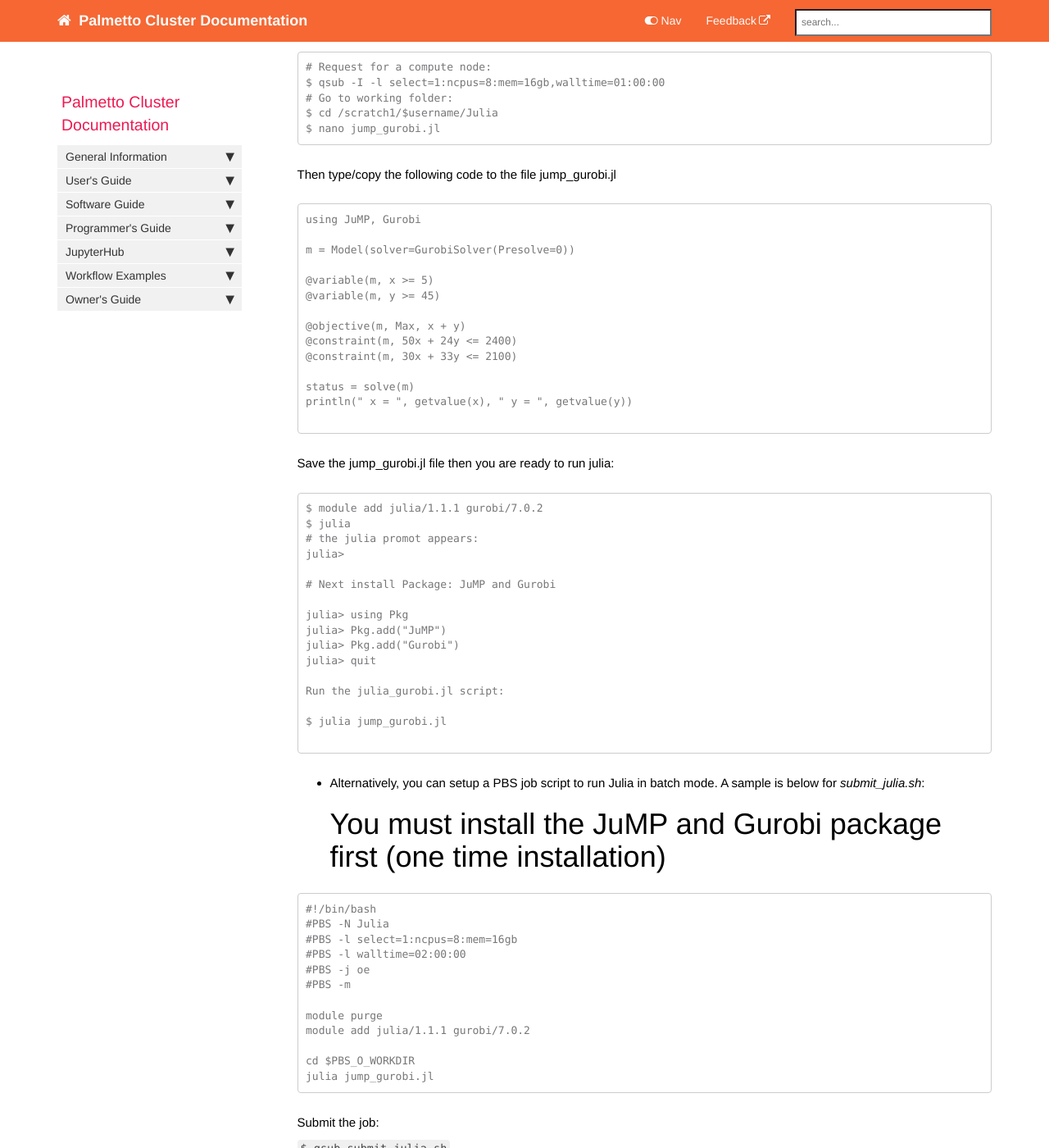
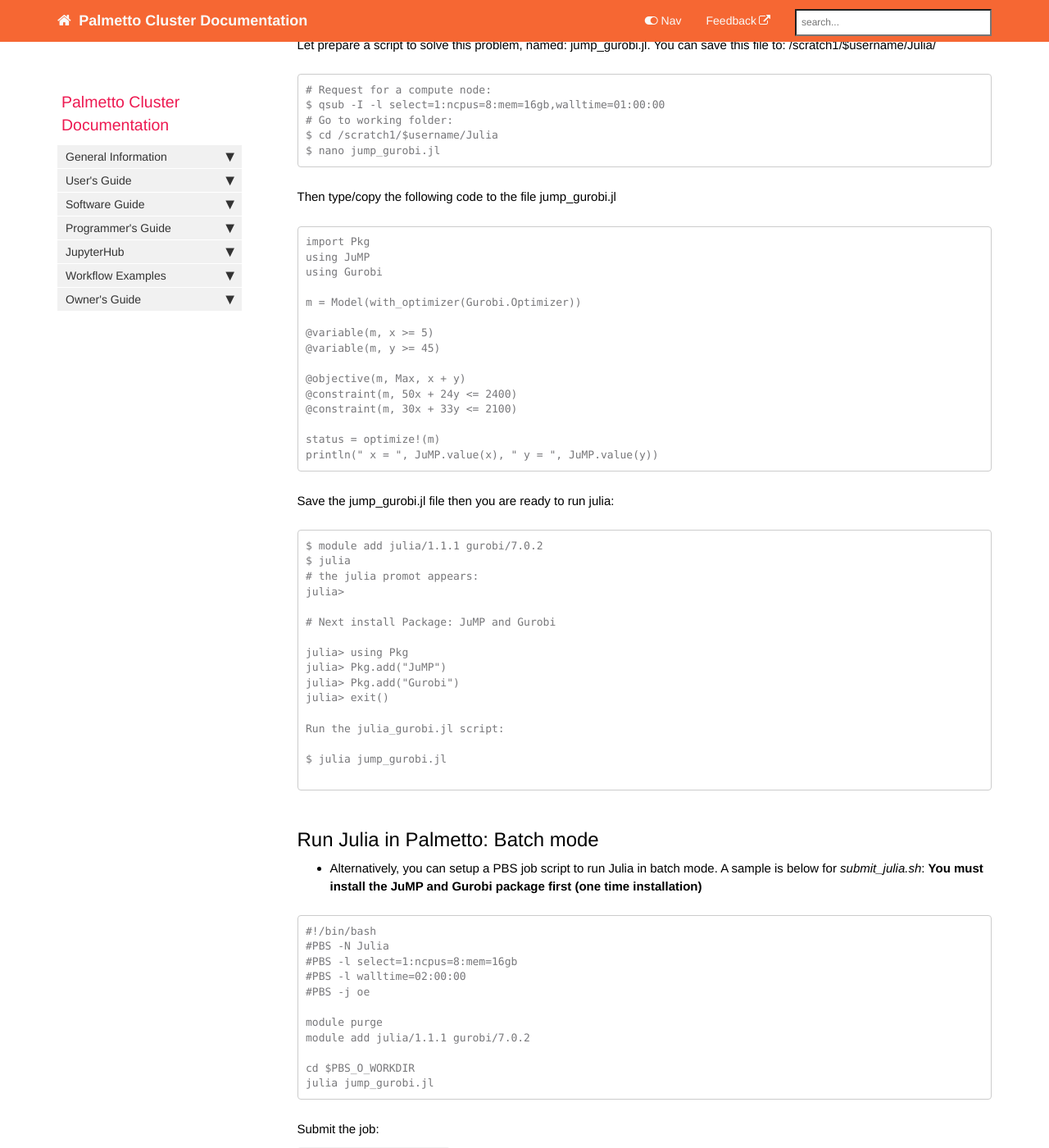
Before and after one commit to clemsonciti/palmetto-documentation, a Jekyll site: the page built from pages/documentation/software_julia.md, in a window 1280 px wide and 1400 px high, scrolled down 802 px. Shown: the whole window at 82% size. Built offline with Jekyll 4.4.1, drawn with Linux system fonts in a browser that asks for light colours; nearby versions of some CDN libraries; comment, search, counter and statistics services are not loaded; some of the changed text lies outside the part shown.

Commit message:
Update software_julia.md

````diff
--- a/pages/documentation/software_julia.md
+++ b/pages/documentation/software_julia.md
@@ -48,9 +48,11 @@ $ nano jump_gurobi.jl
 Then type/copy the following code to the file jump_gurobi.jl
 
 ```
-using JuMP, Gurobi
+import Pkg
+using JuMP
+using Gurobi
 
-m = Model(solver=GurobiSolver(Presolve=0))
+m = Model(with_optimizer(Gurobi.Optimizer))
 
 @variable(m, x >= 5)
 @variable(m, y >= 45)
@@ -59,9 +61,8 @@ m = Model(solver=GurobiSolver(Presolve=0))
 @constraint(m, 50x + 24y <= 2400)
 @constraint(m, 30x + 33y <= 2100)
 
-status = solve(m)
-println(" x = ", getvalue(x), " y = ", getvalue(y))
-
+status = optimize!(m)
+println(" x = ", JuMP.value(x), " y = ", JuMP.value(y))
 ```
 
 Save the jump_gurobi.jl file then you are ready to run julia:
@@ -77,7 +78,7 @@ julia>
 julia> using Pkg
 julia> Pkg.add("JuMP")
 julia> Pkg.add("Gurobi")
-julia> quit
+julia> exit()
 
 Run the julia_gurobi.jl script:
 
@@ -85,10 +86,10 @@ $ julia jump_gurobi.jl
 
 ```
 
+## Run Julia in Palmetto: Batch mode
 
 * Alternatively, you can setup a PBS job script to run Julia in batch mode. A sample is below for *submit_julia.sh*:
-# You must install the JuMP and Gurobi package first (one time installation)
-
+**You must install the JuMP and Gurobi package first (one time installation)**
 
 ```
 #!/bin/bash
@@ -96,7 +97,6 @@ $ julia jump_gurobi.jl
 #PBS -l select=1:ncpus=8:mem=16gb
 #PBS -l walltime=02:00:00
 #PBS -j oe
-#PBS -m
 
 module purge
 module add julia/1.1.1 gurobi/7.0.2
````
Also changed, not shown: other parts of pages/documentation/software_julia.md (+1 -1 lines).
